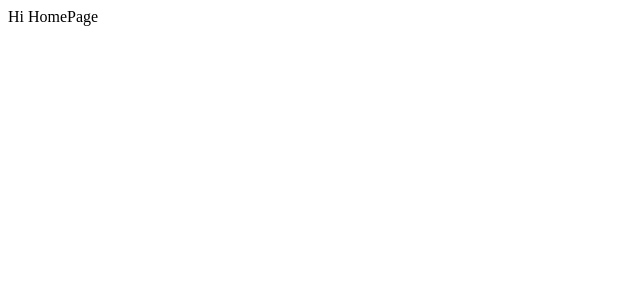
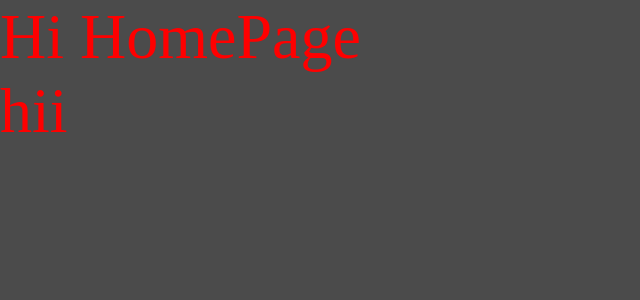
Before and after one commit to part3-team6/TeamProject, a Next.js app: page / in a window 1280 px wide. Shown: the top 300 px of the page, without its empty margins (0-640 px from the left). Built offline with nearby package versions, Linux system fonts and the light colour scheme.

Commit message:
feat: 기술스택, 글로벌CSS

```diff
--- a/package.json
+++ b/package.json
@@ -9,14 +9,18 @@
     "lint": "next lint"
   },
   "dependencies": {
+    "@types/styled-components": "^5.1.34",
     "next": "14.1.0",
     "react": "^18",
-    "react-dom": "^18"
+    "react-dom": "^18",
+    "styled-components": "^6.1.8",
+    "styled-normalize": "^8.1.0"
   },
   "devDependencies": {
     "@types/node": "^20",
     "@types/react": "^18",
     "@types/react-dom": "^18",
+    "babel-plugin-styled-components": "^2.1.4",
     "eslint": "^8.56.0",
     "eslint-config-airbnb": "^19.0.4",
     "eslint-config-next": "14.1.0",
--- a/pages/_app.tsx
+++ b/pages/_app.tsx
@@ -1,5 +1,11 @@
+import GlobalStyle from "@/styles/global-style";
 import type { AppProps } from "next/app";
 
 export default function App({ Component, pageProps }: AppProps) {
-  return <Component {...pageProps} />;
+  return (
+    <>
+      <GlobalStyle />
+      <Component {...pageProps} />
+    </>
+  );
 }
--- a/pages/_document.tsx
+++ b/pages/_document.tsx
@@ -1,6 +1,42 @@
-import { Html, Head, Main, NextScript } from "next/document";
+// pages/_document.js
+import Document, {
+  Html,
+  Head,
+  Main,
+  NextScript,
+  DocumentContext,
+} from "next/document";
+import { ServerStyleSheet } from "styled-components";
 
-export default function Document() {
+export default class MyDocument extends Document {
+  static async getInitialProps(ctx: DocumentContext) {
+    const sheet = new ServerStyleSheet();
+    const originalRenderPage = ctx.renderPage;
+
+    try {
+      ctx.renderPage = () =>
+        originalRenderPage({
+          enhanceApp: (App) => (props) =>
+            sheet.collectStyles(<App {...props} />),
+        });
+
+      const initialProps = await Document.getInitialProps(ctx);
+
+      return {
+        ...initialProps,
+        styles: (
+          <>
+            {initialProps.styles}
+            {sheet.getStyleElement()}
+          </>
+        ),
+      };
+    } finally {
+      sheet.seal();
+    }
+  }
+
+  render() {
     return (
       <Html lang="ko">
         <Head />
@@ -11,3 +47,9 @@ export default function Document() {
       </Html>
     );
   }
+}
+
+//
+// export default function Document() {
+
+// }
--- a/pages/index.tsx
+++ b/pages/index.tsx
@@ -4,6 +4,7 @@ export default function Home() {
   return (
     <>
       <div>Hi HomePage </div>
+      <div> hii</div>
     </>
   );
 }
--- /dev/null
+++ b/styles/global-style.ts
@@ -0,0 +1,53 @@
+import { createGlobalStyle } from "styled-components";
+import normalize from "styled-normalize";
+
+const GlobalStyle = createGlobalStyle`
+  ${normalize}
+
+  :root {
+    --black-000000: #000000;
+    --black-171717: #171717;
+    --black-333236: #333236;
+    --black-4B4B4B: #4B4B4B;
+    --gray-787486: #787486;
+    --gray-9FA6B2: #9FA6B2;
+    --gray-D9D9D9: #D9D9D9;
+    --gray-EEEEEE: #EEEEEE;
+    --gray-FAFAFA: #FAFAFA;
+    --white-FFFFFF: #FFFFFF;
+    --violet-5534DA: #5534DA;
+    --violet-8-percent: #F1EFFD;
+    --red-D6173A: #D6173A;
+    --green-7AC555: #7AC555;
+    --purple-760DDE: #760DDE;
+    --orange-FFA500: #FFA500;
+    --blue-76A6EA: #76A5EA;
+    --pink-E876EA: #E876EA;
+  }
+
+  * {
+  margin: 0;
+  padding: 0;
+  box-sizing: border-box;
+  text-decoration: none;
+  font-family: Pretendard;
+  }
+
+  html, body {
+    font-size: 62.5%;
+    color: red;
+    background-color: var(--black-4B4B4B);
+    font-size: 2rem;
+  }
+
+  ul, ol {
+    list-style: none;
+  }
+
+  button, a {
+    cursor: pointer;
+    color: inherit;
+  }
+`;
+
+export default GlobalStyle;
```
Also changed, not shown: .babelrc (added), styles/test.css (deleted), 1 other file (tests, documents, lock files or other folders). Lines whose indentation alone changed are shown as unchanged.
